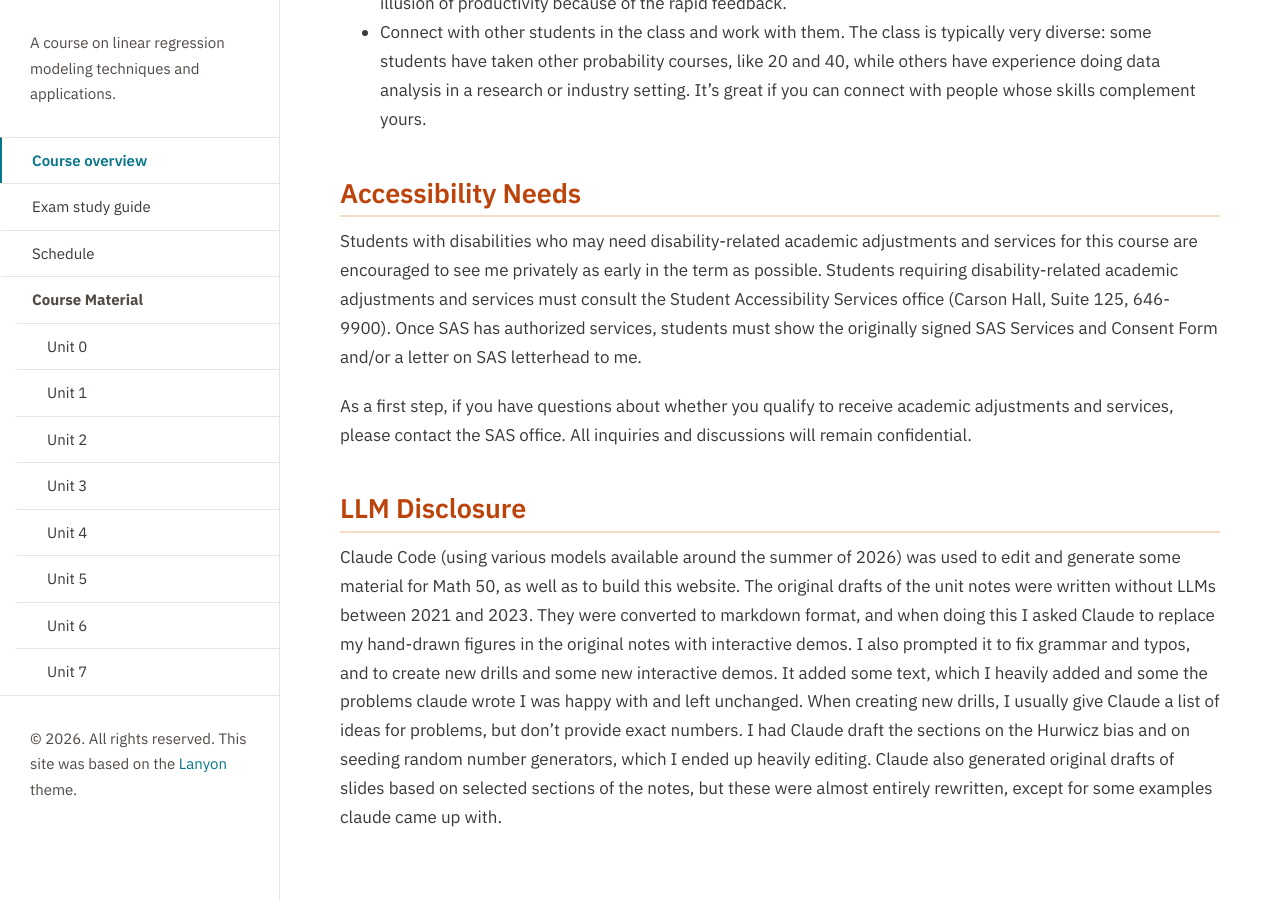
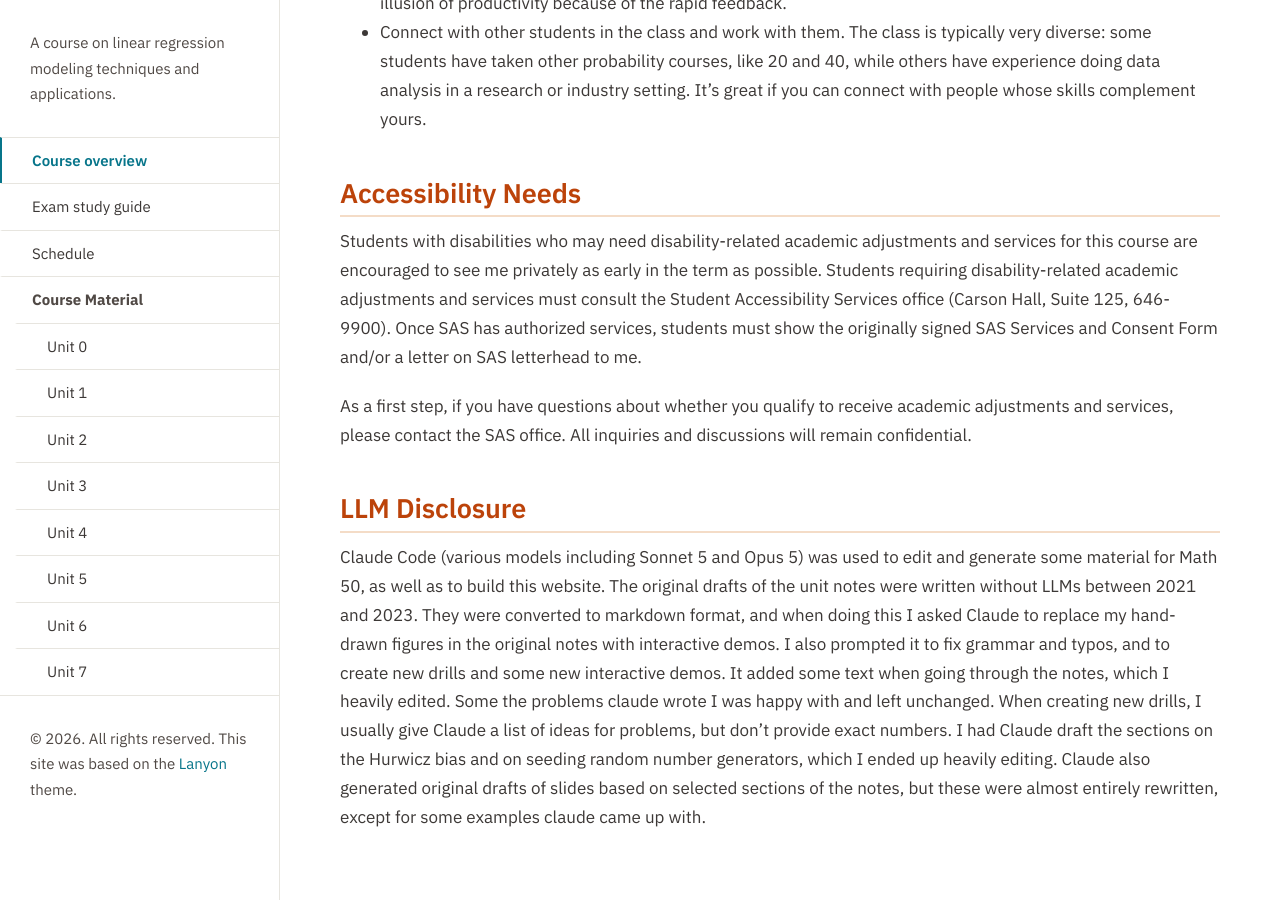
Before and after one commit to elevien/math50_2026, a Jekyll site: the page built from index.md, in a window 1280 px wide and 900 px high, scrolled down 3091 px. Built offline with Jekyll 4.4.1, drawn with Linux system fonts in a browser that asks for light colours.

Commit message:
Publish from math50_sandbox@23424bc

```diff
--- a/index.md
+++ b/index.md
@@ -93,4 +93,4 @@ As a first step, if you have questions about whether you qualify to receive acad
 
 ## LLM Disclosure
 
-Claude Code (using various models available around the summer of 2026) was used to edit and generate some material for Math 50, as well as to build this website. The original drafts of the unit notes were written without LLMs between 2021 and 2023. They were converted to markdown format, and when doing this I asked Claude to replace my hand-drawn figures in the original notes with interactive demos. I also prompted it to fix grammar and typos, and to create new drills and some new interactive demos. It added some text, which I heavily added and some the problems claude wrote I was happy with and left unchanged. When creating new drills, I usually give Claude a list of ideas for problems, but don't provide exact numbers. I had Claude draft the sections on the Hurwicz bias and on seeding random number generators, which I ended up heavily editing. Claude also generated original drafts of slides based on selected sections of the notes, but these were almost entirely rewritten, except for some examples claude came up with.
+Claude Code (various models including Sonnet 5 and  Opus 5) was used to edit and generate some material for Math 50, as well as to build this website. The original drafts of the unit notes were written without LLMs between 2021 and 2023. They were converted to markdown format, and when doing this I asked Claude to replace my hand-drawn figures in the original notes with interactive demos. I also prompted it to fix grammar and typos, and to create new drills and some new interactive demos. It added some text when going through the notes, which I heavily edited. Some the problems claude wrote I was happy with and left unchanged. When creating new drills, I usually give Claude a list of ideas for problems, but don't provide exact numbers. I had Claude draft the sections on the Hurwicz bias and on seeding random number generators, which I ended up heavily editing. Claude also generated original drafts of slides based on selected sections of the notes, but these were almost entirely rewritten, except for some examples claude came up with.
```
Also changed, not shown: unit1/index.md (+1 -1 lines).
